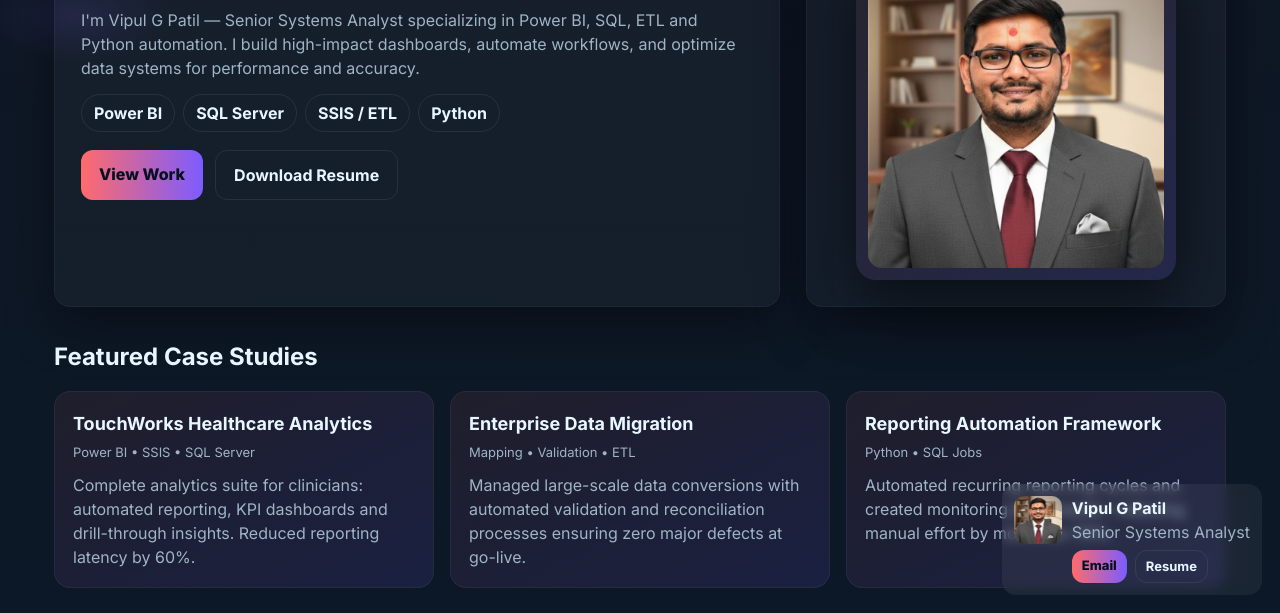
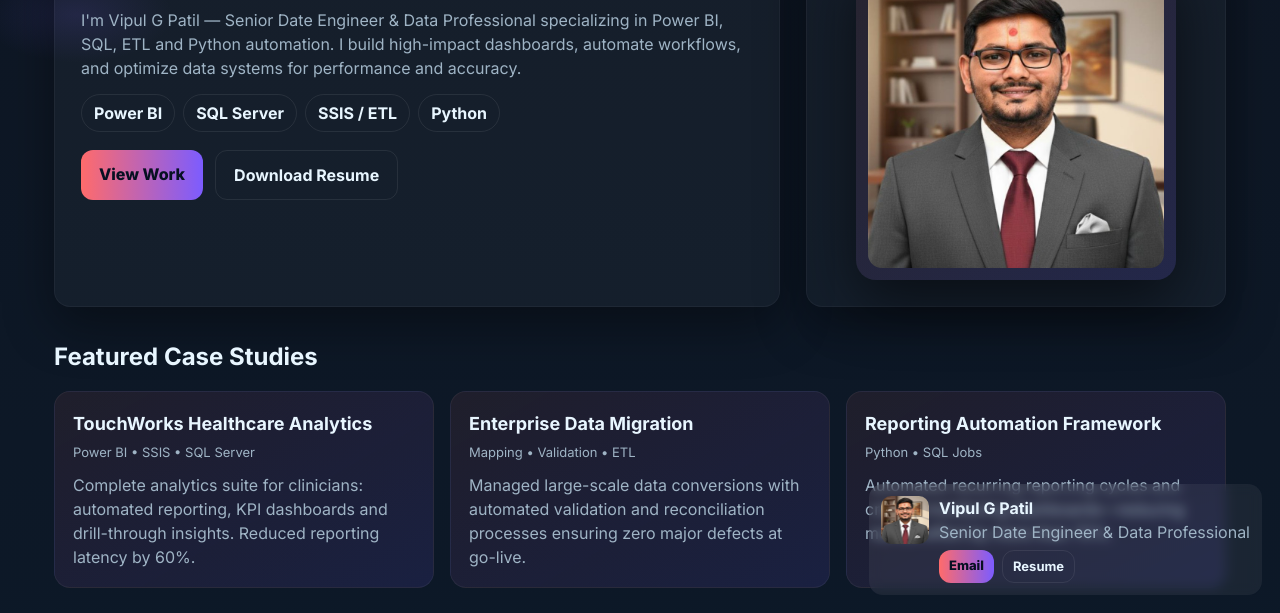
Before and after one commit to contactvipulgpatil7/contactvipulgpatil7.github.io, a plain HTML site: page index.html in a window 1280 px wide. Shown: the part 187-800 px from the top of the page. Drawn offline with Linux system fonts and the light colour scheme.

Commit message:
Update index.html

```diff
--- a/index.html
+++ b/index.html
@@ -4,7 +4,7 @@
 <meta charset="utf-8" />
 <meta name="viewport" content="width=device-width, initial-scale=1" />
 <title>Vipul G Patil — Portfolio</title>
-<meta name="description" content="Vipul G Patil — Senior Systems Analyst | Power BI, SQL, ETL, Python Automation." />
+<meta name="description" content="Vipul G Patil — Senior Date Engineer & Data Professional | Power BI, SQL, ETL, Python Automation." />
 
 <link href="https://fonts.googleapis.com/css2?family=Inter:wght@300;400;600;700;800&display=swap" rel="stylesheet">
 
@@ -175,7 +175,7 @@
     <div class="card">
       <div class="hero-title">I turn data into operational clarity.</div>
       <div class="hero-lead">
-        I'm Vipul G Patil — Senior Systems Analyst specializing in Power BI, SQL, ETL and Python automation.
+        I'm Vipul G Patil — Senior Date Engineer & Data Professional specializing in Power BI, SQL, ETL and Python automation.
         I build high-impact dashboards, automate workflows, and optimize data systems for performance and accuracy.
       </div>
 
@@ -340,7 +340,7 @@
   <img src="avatar.png" alt="">
   <div>
     <strong>Vipul G Patil</strong><br>
-    <span class="small">Senior Systems Analyst</span><br>
+    <span class="small">Senior Date Engineer & Data Professional</span><br>
     <div style="margin-top:6px;display:flex;gap:8px">
       <a class="btn-primary" href="mailto:contactvipulgpatil@gmail.com" style="padding:6px 10px;font-size:13px">Email</a>
       <a class="btn-outline" href="/mnt/data/resume.pdf" download style="padding:6px 10px;font-size:13px">Resume</a>
```
